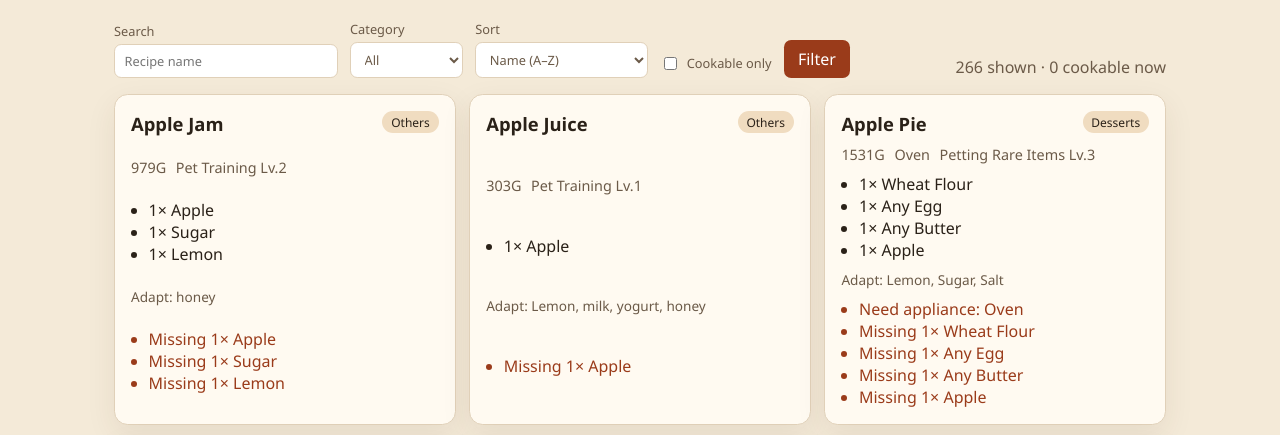
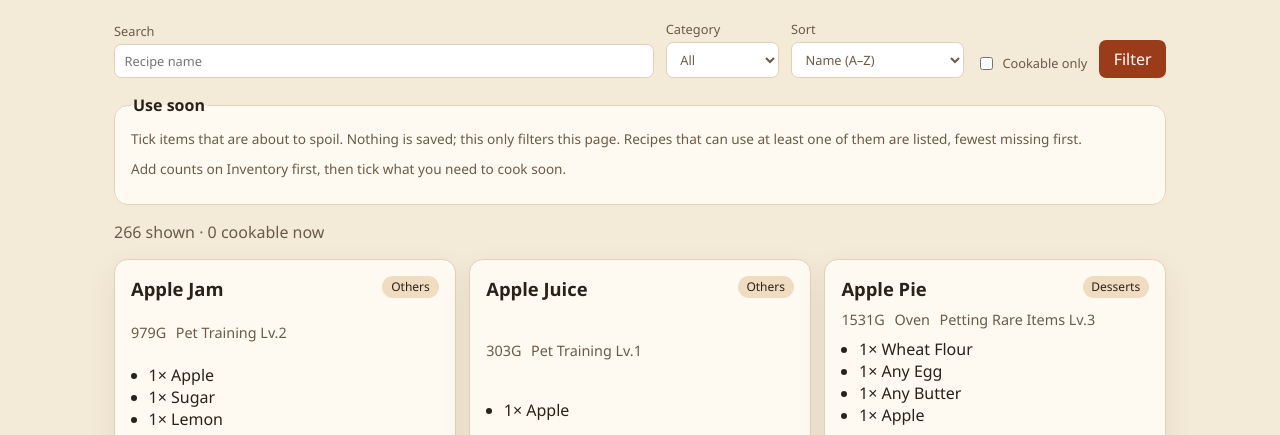
Before and after one commit to dustinjray/grand_bazaar_cooking, a FastAPI app: page / in a window 1280 px wide. Shown: the part 74-509 px from the top of the page. Run offline with FastAPI, Linux system fonts and the light colour scheme; data comes from the database, SQL or seed files in the repository; data that the repository does not hold is empty.

Commit message:
Add a Use Soon filter so recipes that can consume soon-to-spoil inventory items surface first.
Co-authored-by: Cursor <cursoragent@cursor.com>

```diff
--- a/app/main.py
+++ b/app/main.py
@@ -13,6 +13,7 @@ from pydantic import BaseModel, Field
 from app import db
 from app.catalog import APPLIANCES, CATEGORIES, CATEGORY_NAMES, get_catalog
 from app.matcher import CookError, RecipeStatus, evaluate, plan_cook
+from models import Recipe
 
 APP_DIR = Path(__file__).resolve().parent
 
@@ -54,6 +55,12 @@ def missing_ingredient_count(status: RecipeStatus) -> int:
     return sum(slot.quantity for slot in status.missing_slots)
 
 
+def recipe_uses_items(recipe: Recipe, item_ids: set[str]) -> bool:
+    if not item_ids:
+        return False
+    return any(item_ids.intersection(slot.accepted) for slot in recipe.ingredients)
+
+
 def sort_recipe_rows(rows: list[dict], sort: str) -> list[dict]:
     mode = sort if sort in SORT_MODES else "name"
     if mode == "price":
@@ -79,13 +86,17 @@ def _view_recipes(
     category: str,
     cookable_only: bool,
     sort: str = "name",
+    expire_ids: set[str] | None = None,
 ):
     q_norm = q.strip().lower()
+    wanted = expire_ids or set()
     rows = []
     for recipe in catalog.recipes.values():
         if category and recipe.category != category:
             continue
         if q_norm and q_norm not in recipe.name.lower():
+            continue
+        if wanted and not recipe_uses_items(recipe, wanted):
             continue
         status = evaluate(recipe, inventory, appliances)
         if cookable_only and not status.cookable:
@@ -108,6 +119,7 @@ def recipes_page(
     category: str = "",
     cookable: bool = Query(False),
     sort: str = "name",
+    expire: list[str] = Query(default=[]),
 ):
     catalog = get_catalog()
     conn = _conn()
@@ -116,9 +128,20 @@ def recipes_page(
         appliances = db.get_appliances(conn)
     finally:
         conn.close()
-    if sort not in SORT_MODES:
+    owned = [
+        {"id": item.id, "name": item.name, "count": inventory[item.id]}
+        for item in catalog.items.values()
+        if inventory.get(item.id, 0) > 0
+    ]
+    owned.sort(key=lambda row: row["name"].lower())
+    expire_ids = {iid for iid in expire if inventory.get(iid, 0) > 0}
+    if expire_ids:
+        sort = "missing"
+    elif sort not in SORT_MODES:
         sort = "name"
-    rows = _view_recipes(catalog, inventory, appliances, q, category, cookable, sort)
+    rows = _view_recipes(
+        catalog, inventory, appliances, q, category, cookable, sort, expire_ids
+    )
     cookable_count = sum(
         1
         for recipe in catalog.recipes.values()
@@ -137,6 +160,9 @@ def recipes_page(
             "sort_options": SORT_LABELS,
             "categories": CATEGORIES,
             "cookable_count": cookable_count,
+            "owned_items": owned,
+            "expire_ids": expire_ids,
+            "expire_active": bool(expire_ids),
         },
     )
 
--- /dev/null
+++ b/app/static/recipes.js
@@ -0,0 +1,10 @@
+const expireFilter = document.getElementById("expire-filter");
+if (expireFilter) {
+  expireFilter.addEventListener("input", () => {
+    const q = expireFilter.value.trim().toLowerCase();
+    document.querySelectorAll(".expire-item").forEach((row) => {
+      const name = row.dataset.name || "";
+      row.classList.toggle("hidden", Boolean(q) && !name.includes(q));
+    });
+  });
+}
--- a/app/static/styles.css
+++ b/app/static/styles.css
@@ -74,7 +74,7 @@ h2 { font-size: 1.15rem; margin: 0; }
 }
 
 .filters { display: flex; gap: 0.75rem; flex-wrap: wrap; align-items: end; }
-.filters label { display: grid; gap: 0.25rem; font-size: 0.8rem; color: var(--muted); }
+.filters > label { display: grid; gap: 0.25rem; font-size: 0.8rem; color: var(--muted); }
 .filters .grow { min-width: 14rem; flex: 1; }
 .filters .check { display: flex; gap: 0.4rem; align-items: center; padding-bottom: 0.35rem; }
 input, select, button {
@@ -208,6 +208,34 @@ dialog::backdrop { background: rgba(42, 33, 24, 0.35); }
 .bad { color: var(--accent); }
 .error { color: var(--accent); margin: 0; }
 
+.use-soon {
+  flex-basis: 100%;
+  border: 1px solid var(--line);
+  border-radius: 0.85rem;
+  background: var(--card);
+  padding: 0.8rem 1rem 1rem;
+  margin: 0.25rem 0 0;
+}
+.use-soon legend { font-weight: 600; color: var(--ink); }
+.use-soon p { margin: 0 0 0.65rem; font-size: 0.85rem; color: var(--muted); }
+.use-soon-search { display: grid; gap: 0.25rem; max-width: 18rem; margin-bottom: 0.65rem; font-size: 0.8rem; }
+.expire-grid {
+  display: grid;
+  grid-template-columns: repeat(auto-fill, minmax(13rem, 1fr));
+  gap: 0.35rem 0.75rem;
+  max-height: 14rem;
+  overflow: auto;
+}
+.expire-item {
+  display: flex;
+  gap: 0.4rem;
+  align-items: center;
+  font-size: 0.9rem;
+  color: var(--ink);
+  padding-bottom: 0;
+}
+.expire-item.hidden { display: none; }
+
 .flash {
   position: fixed;
   right: 1rem;
--- a/app/templates/recipes.html
+++ b/app/templates/recipes.html
@@ -16,6 +16,7 @@
         {% endfor %}
       </select>
     </label>
+    {% if not expire_active %}
     <label>
       <span>Sort</span>
       <select name="sort">
@@ -24,13 +25,38 @@
         {% endfor %}
       </select>
     </label>
+    {% endif %}
     <label class="check">
       <input type="checkbox" name="cookable" value="true" {% if cookable %}checked{% endif %}>
       Cookable only
     </label>
     <button type="submit">Filter</button>
+
+    <fieldset class="use-soon">
+      <legend>Use soon</legend>
+      <p>Tick items that are about to spoil. Nothing is saved; this only filters this page. Recipes that can use at least one of them are listed, fewest missing first.</p>
+      {% if owned_items %}
+      <label class="use-soon-search">
+        <span>Find in inventory</span>
+        <input type="search" id="expire-filter" placeholder="Filter owned items" autocomplete="off">
+      </label>
+      <div class="expire-grid">
+        {% for item in owned_items %}
+        <label class="expire-item" data-name="{{ item.name|lower }}">
+          <input type="checkbox" name="expire" value="{{ item.id }}" {% if item.id in expire_ids %}checked{% endif %}>
+          <span>{{ item.name }} <span class="muted">×{{ item.count }}</span></span>
+        </label>
+        {% endfor %}
+      </div>
+      {% else %}
+      <p class="muted">Add counts on Inventory first, then tick what you need to cook soon.</p>
+      {% endif %}
+    </fieldset>
   </form>
-  <p class="meta">{{ rows|length }} shown · {{ cookable_count }} cookable now</p>
+  <p class="meta">
+    {{ rows|length }} shown · {{ cookable_count }} cookable now
+    {% if expire_active %} · using {{ expire_ids|length }} soon-to-spoil item{{ 's' if expire_ids|length != 1 else '' }}, sorted by fewest missing{% endif %}
+  </p>
 </section>
 
 {% if rows %}
@@ -95,4 +121,5 @@
 {% endblock %}
 {% block scripts %}
 <script src="/static/cook.js"></script>
+<script src="/static/recipes.js"></script>
 {% endblock %}
```
Also changed, not shown: tests/test_matcher.py (+19 -1 lines).
